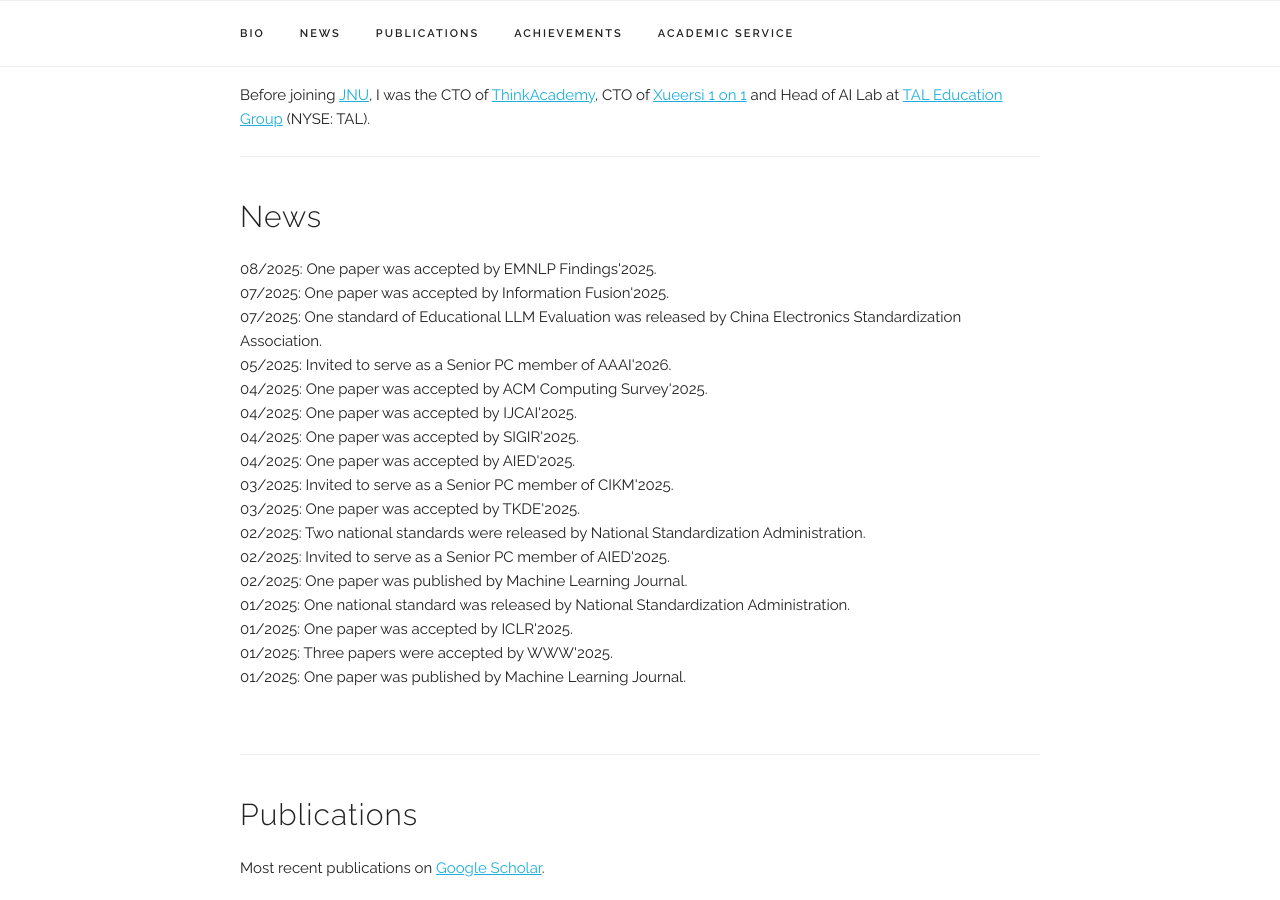
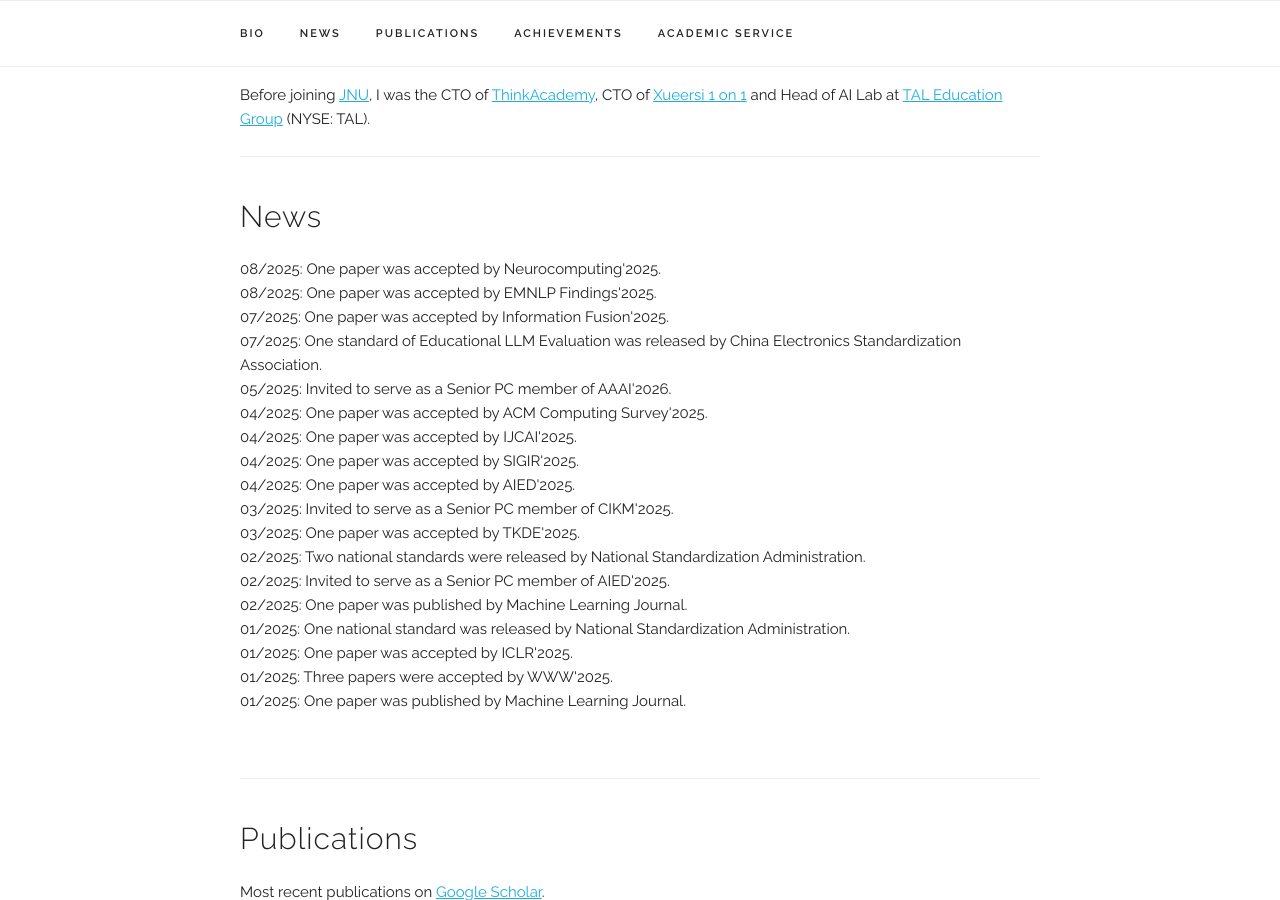
Before and after one commit to zitaoliu/zitaoliu.github.io, a Jekyll site: the page built from index.html, in a window 1280 px wide and 900 px high, scrolled down 552 px. Built offline with Jekyll 4.4.1, drawn with Linux system fonts in a browser that asks for light colours; some web fonts are replaced.

Commit message:
add neurocomputing paper

```diff
--- a/_data/news.yaml
+++ b/_data/news.yaml
@@ -1,4 +1,7 @@
 news:
+
+  - title: "One paper was accepted by Neurocomputing'2025."
+    date: "08/2025"
 
   - title: "One paper was accepted by EMNLP Findings'2025."
     date: "08/2025"
```
